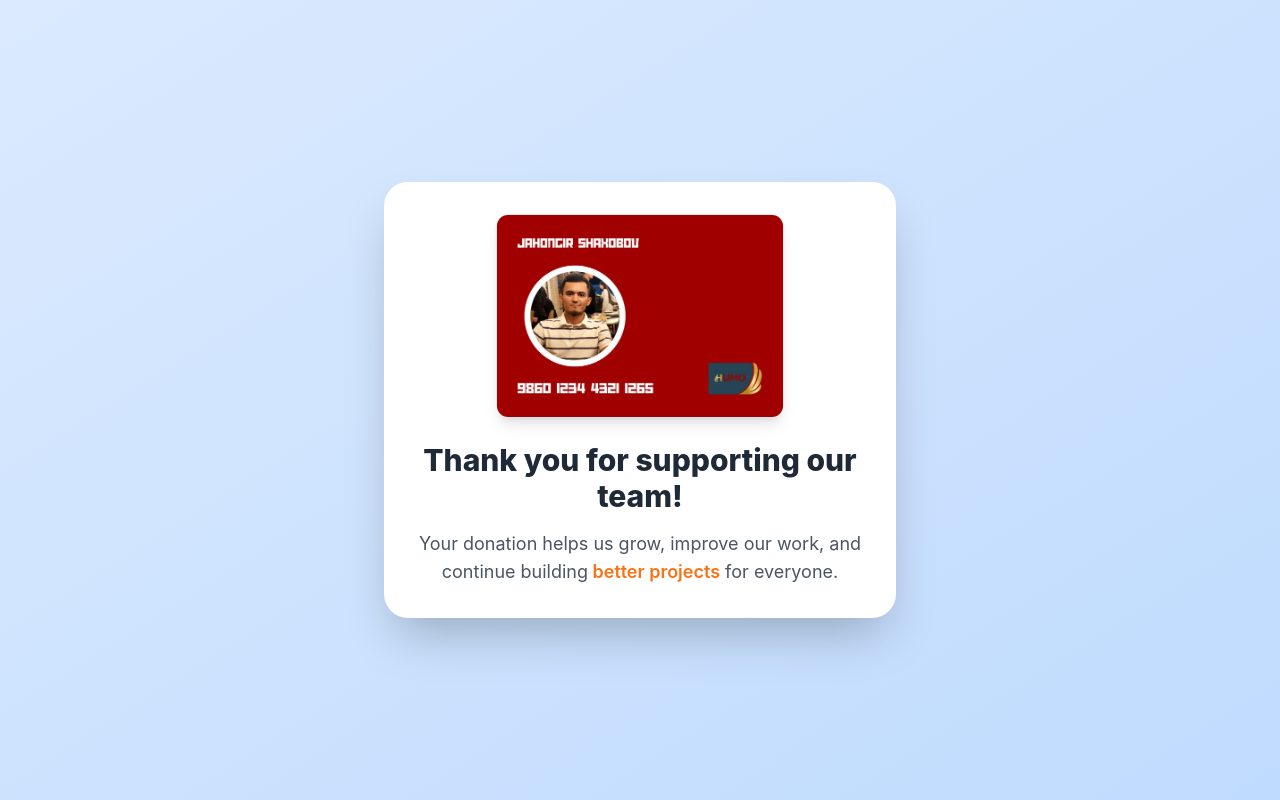
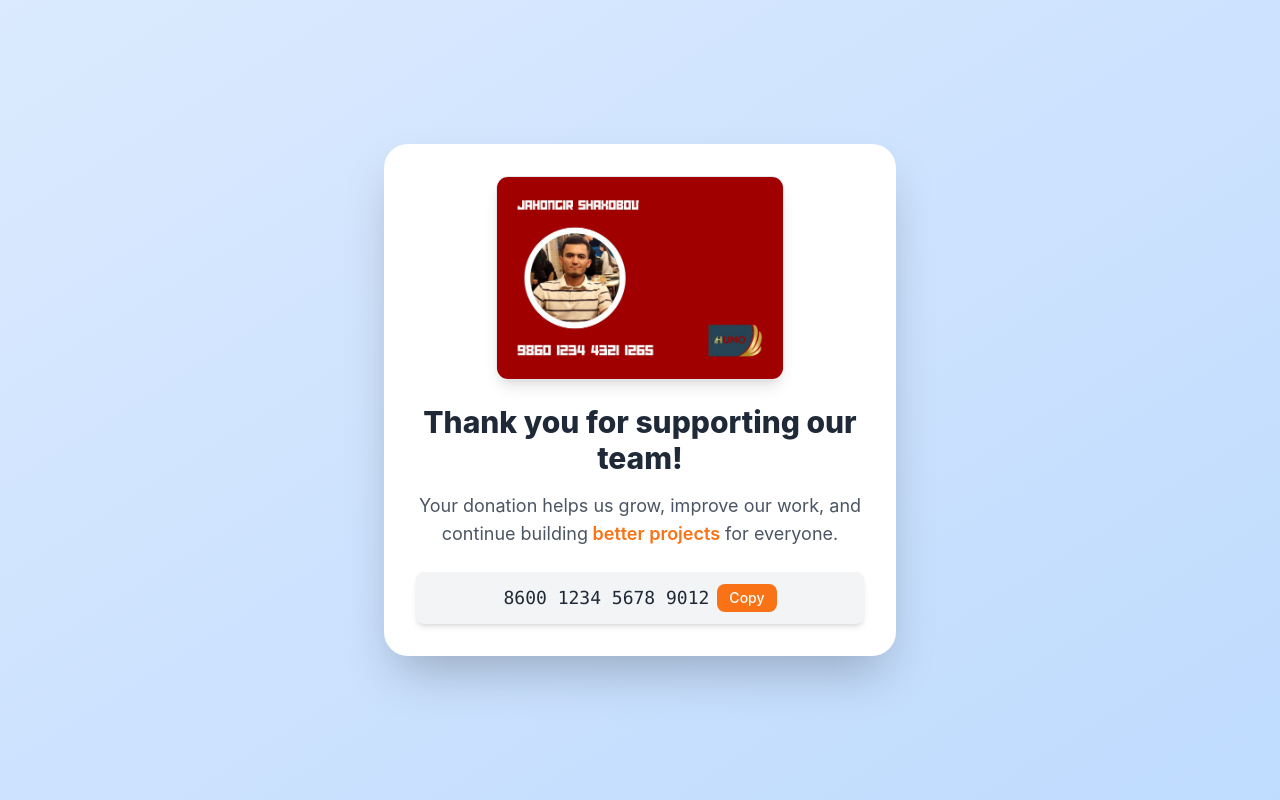
Before and after one commit to jasmina001/manage_site, a React (Create React App) app: page /donation in a window 1280 px wide. Built offline with nearby package versions, Linux system fonts and the light colour scheme.

Commit message:
card copy add

```diff
--- a/src/components/Donation.jsx
+++ b/src/components/Donation.jsx
@@ -1,6 +1,17 @@
-import React from "react";
+import React, { useState } from "react";
 import kartaImage from "../assets/karta.jpg";
+
 const Donation = () => {
+  const [copied, setCopied] = useState(false);
+
+  const cardNumber = "8600 1234 5678 9012";
+
+  const handleCopy = () => {
+    navigator.clipboard.writeText(cardNumber);
+    setCopied(true);
+    setTimeout(() => setCopied(false), 2000);
+  };
+
   return (
     <div className="min-h-screen bg-gradient-to-br from-blue-100 to-blue-200 flex justify-center items-center p-6">
       <div className="bg-white shadow-2xl rounded-3xl p-8 max-w-lg w-full text-center transform hover:scale-[1.02] transition duration-300">
@@ -12,13 +23,25 @@ const Donation = () => {
             className="mx-auto w-72 rounded-xl shadow-lg border border-gray-200"
           />
         </div>
+
         <h2 className="text-2xl md:text-3xl font-extrabold text-gray-800 mb-4">
-        Thank you for supporting our team!
+          Thank you for supporting our team!
         </h2>
-        <p className="text-base md:text-lg text-gray-600 leading-relaxed">
+        <p className="text-base md:text-lg text-gray-600 leading-relaxed mb-6">
           Your donation helps us grow, improve our work, and continue building
           <span className="font-semibold text-orange-500"> better projects</span> for everyone.
         </p>
+
+
+        <div className="flex items-center justify-center gap-2 bg-gray-100 rounded-lg p-3 shadow-md">
+          <span className="font-mono text-lg text-gray-800">{cardNumber}</span>
+          <button
+            onClick={handleCopy}
+            className="bg-orange-500 text-white px-3 py-1 rounded-lg text-sm font-medium hover:bg-orange-600 transition"
+          >
+            {copied ? "Copied!" : "Copy"}
+          </button>
+        </div>
       </div>
     </div>
   );
```
